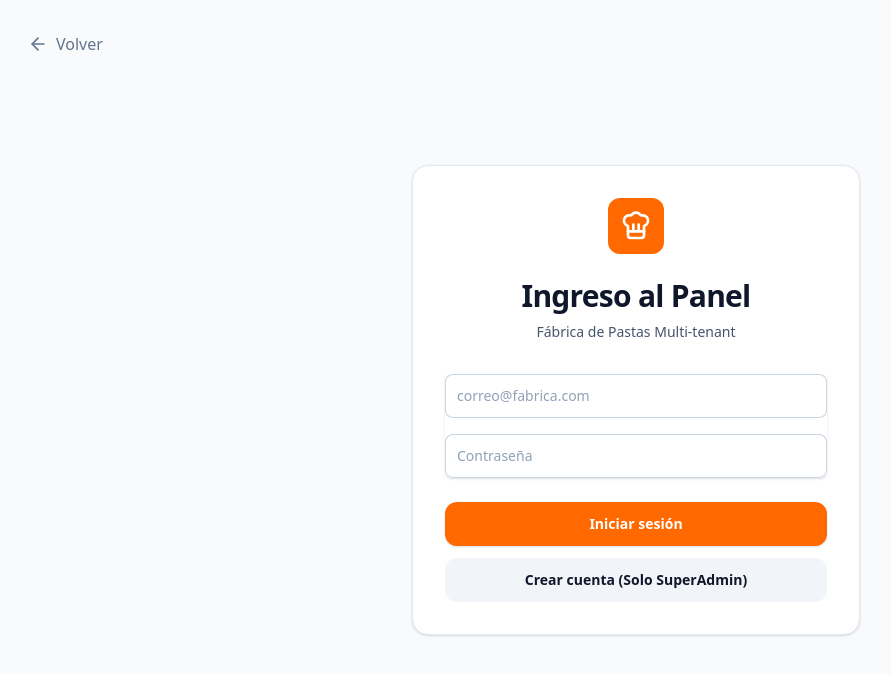
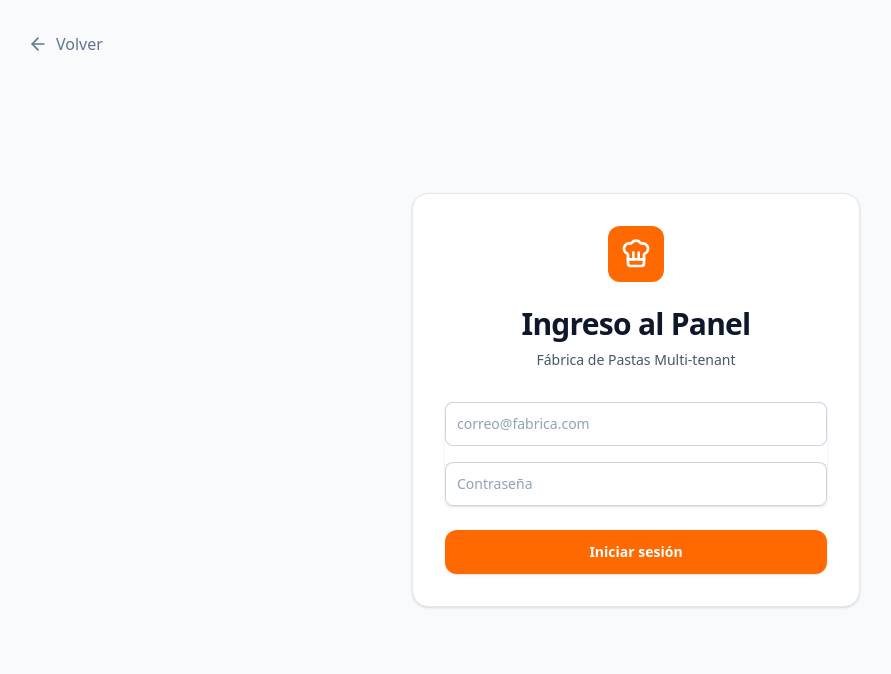
Before and after one commit to Creapp-apps/Pasta, a Next.js app: page /login in a window 1280 px wide. Shown: the top 674 px of the page, without its empty margins (4-895 px from the left). Built offline with nearby package versions, Linux system fonts and the light colour scheme.

Commit message:
fix: oculta el boton de creacion de cuenta superadmin en login

```diff
--- a/src/app/login/page.tsx
+++ b/src/app/login/page.tsx
@@ -60,7 +60,7 @@ export default function LoginPage() {
             </button>
             <button
               formAction={signup}
-              className="flex w-full justify-center rounded-xl bg-slate-100 hover:bg-slate-200 px-3 py-3 text-sm font-semibold text-slate-900 transition cursor-pointer"
+              className="hidden w-full justify-center rounded-xl bg-slate-100 hover:bg-slate-200 px-3 py-3 text-sm font-semibold text-slate-900 transition cursor-pointer"
             >
               Crear cuenta (Solo SuperAdmin)
             </button>
```
